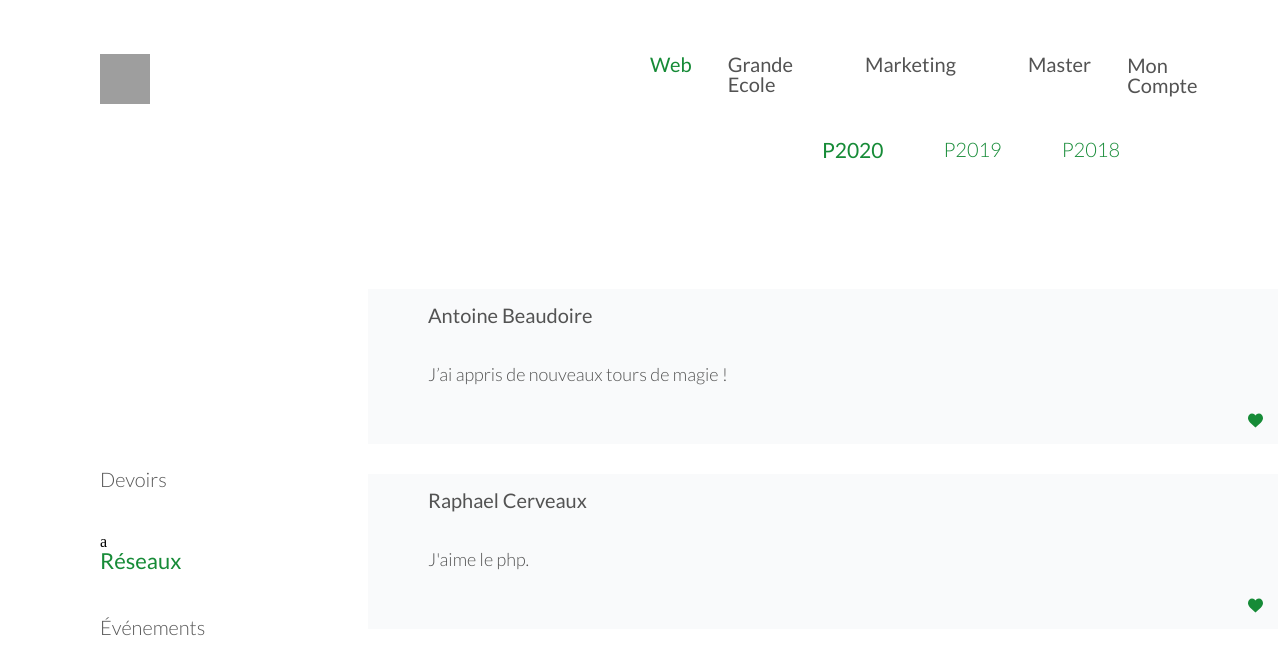
After one commit to Micka-dej/si4-1, a PHP site: page /reseaux.php in a window 1280 px wide. The commit adds this page. Shown: the top 656 px of the page. Run offline with PHP 8.4, Linux system fonts and the light colour scheme; data that the repository does not hold is empty; a stand-in replaces the project's code that opens the database connection; grey boxes are pictures that could not be loaded.

Commit message:
update inte reseaux

```diff
--- a/app/config/system.php
+++ b/app/config/system.php
@@ -32,7 +32,7 @@ $options = array(
     PDO::ATTR_PERSISTENT    => true,
     PDO::ATTR_ERRMODE       => PDO::ERRMODE_EXCEPTION
 );
-
+/*
 try{
     $bdd = new PDO($dsn, $db['user'], $db['password'], $options);
 }
@@ -40,7 +40,7 @@ try{
 catch (PDOException $e) {
     $error = $e->getMessage();
 }
-
+*/
 // Session init
 if (isset($_SESSION['auth']) && $_SESSION['auth'] === true) {
     //
--- a/includes/default/header.php
+++ b/includes/default/header.php
@@ -1,8 +1,33 @@
+<!DOCTYPE html>
 <html>
+
 <head>
-    <meta charset="UTF-8">
-    <title><?= APP_NAME; ?></title>
+  <meta charset="utf-8">
+  <title>Orga'tic</title>
+  <link rel="stylesheet" href="<?= DIR_ASSETS; ?>/css/reset.css">
+  <link rel="stylesheet" href="<?= DIR_ASSETS; ?>/css/style.css">
 </head>
 <body>
+  <header class="containerHeader">
+      <div class="logoNav">
+        <img class="logo"src="img/Logo.svg" alt="">
+      </div>
+        <div>
+          <ul class="menu">
+            <li class='menuLI-isactive'>Web</li>
+            <li class='menuLI'>Grande Ecole</li>
+            <li class='menuLI'>Marketing</li>
+            <li class='menuLI'>Master</li>
+          </ul>
+        </div>
+          <div class="account">
+            <img src="" alt="">
+            <p class="Account">Mon Compte</p>
+          </div>
+    </header>
 
-<div class="header"></div>
+    <div class="Classe">
+      <h4 class="p2020">P2020</h4>
+      <h4 class="p2019">P2019</h4>
+      <h4 class="p2018">P2018</h4>
+    </div>
--- /dev/null
+++ b/public/reseaux.php
@@ -0,0 +1,43 @@
+<?php
+  require_once '../app/config/system.php';
+
+  require_once '../includes/default/header.php';
+?>
+
+<section class="Container">
+
+  <div class="ContainerTheme">
+    <h1 class="Devoirs">Devoirs</h1>a
+    <h1 class="reseaux">Réseaux</h1>
+    <h1 class="Evenements">Événements</h1>
+  </div>
+
+  <div class="RectangleCommentaire">
+    <img class="Picture" src="" alt="">
+    <h2 class="Name">Antoine Beaudoire</h2>
+    <p class="Commentaires1">J’ai appris de nouveaux tours de magie !</p>
+    <img class="hearth" src="<?= DIR_ASSETS; ?>/img/coeur.svg" alt="">
+  </div>
+
+  <div class="RectangleCommentaire">
+    <img class="Picture2" src="" alt="">
+    <h2 class="Name">Raphael Cerveaux</h2>
+    <p class="Commentaires2">J'aime le php.</p>
+    <img class="hearth" src="<?= DIR_ASSETS; ?>/img/coeur.svg" alt="">
+  </div>
+
+
+
+  <div class="RectangleCommentaire">
+    <img class="Picture3" src="img/C.png" alt="">
+    <h2 class="Name">Christophe Charlebois</h2>
+    <p class="Commentaires3">Le monstre.</p>
+<img class="hearth" src="<?= DIR_ASSETS; ?>/img/coeur.svg" alt="">
+  </div>
+
+
+
+</section>
+
+
+</body>
```
Also changed, not shown: includes/admin.php (renamed from public/admin.php), public/assets/css/reset.css (added), public/assets/css/style.css (added), public/assets/img/CC.png (added), public/assets/img/Logo.svg (added), public/assets/img/coeur.svg (added), public/assets/img/icon1.svg (renamed from public/assets/images/icon1.svg), public/assets/reseaux.php (added), 1 other file.
